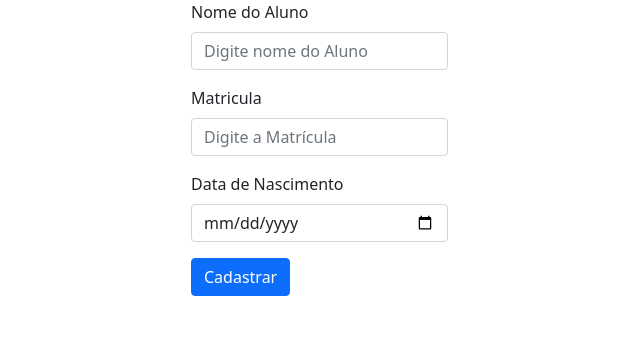
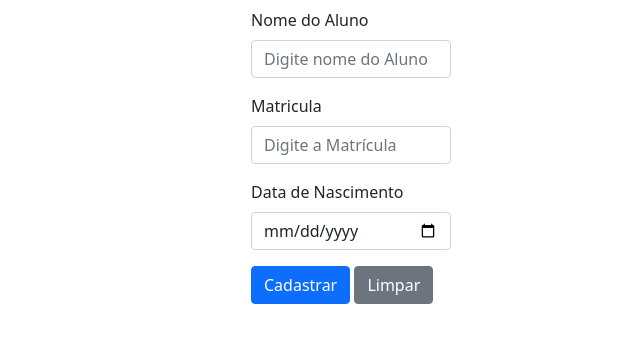
Before and after one commit to brunoqueluci/sistemaEscola, a PHP site: page / in a window 1280 px wide. Shown: the part 56-399 px from the top of the page, without its empty margins (289-929 px from the left). Run offline with PHP 8.4, Linux system fonts and the light colour scheme.

Commit message:
Ajuste do form no centro.

```diff
--- a/index.php
+++ b/index.php
@@ -19,8 +19,8 @@
         </nav>
     </div>
     <div class="conteiner">
-        <div class="d-flex justify-content-center">
-            <div class="col-3  d-flex align-items-center">
+        <div class="d-flex justify-content-center px-md-5">
+            <div class="col-3 d-flex px-md-5 py-md-2 align-items-center">
                 <div class="row">
                     <form action="../sistemaEscola/controller/aluno.php" method="POST">
                         <div>
@@ -42,6 +42,7 @@
                             </div>
                         </div>
                         <button type="submit" class="btn btn-primary">Cadastrar</button>
+                        <button class="btn btn-secondary" type="reset" value="Reset">Limpar</button>
                     </form>
                 </div>
             </div>
```
